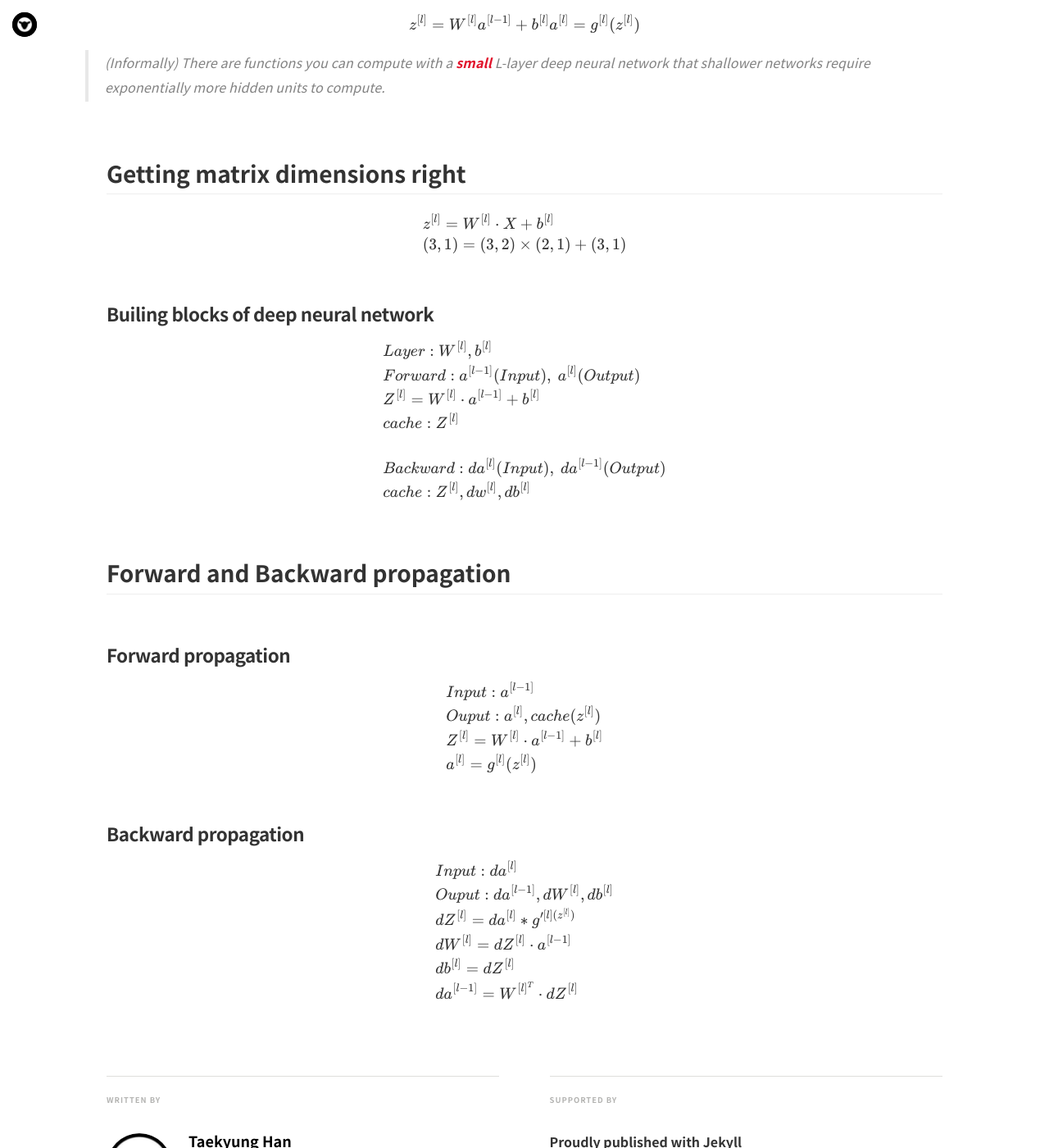
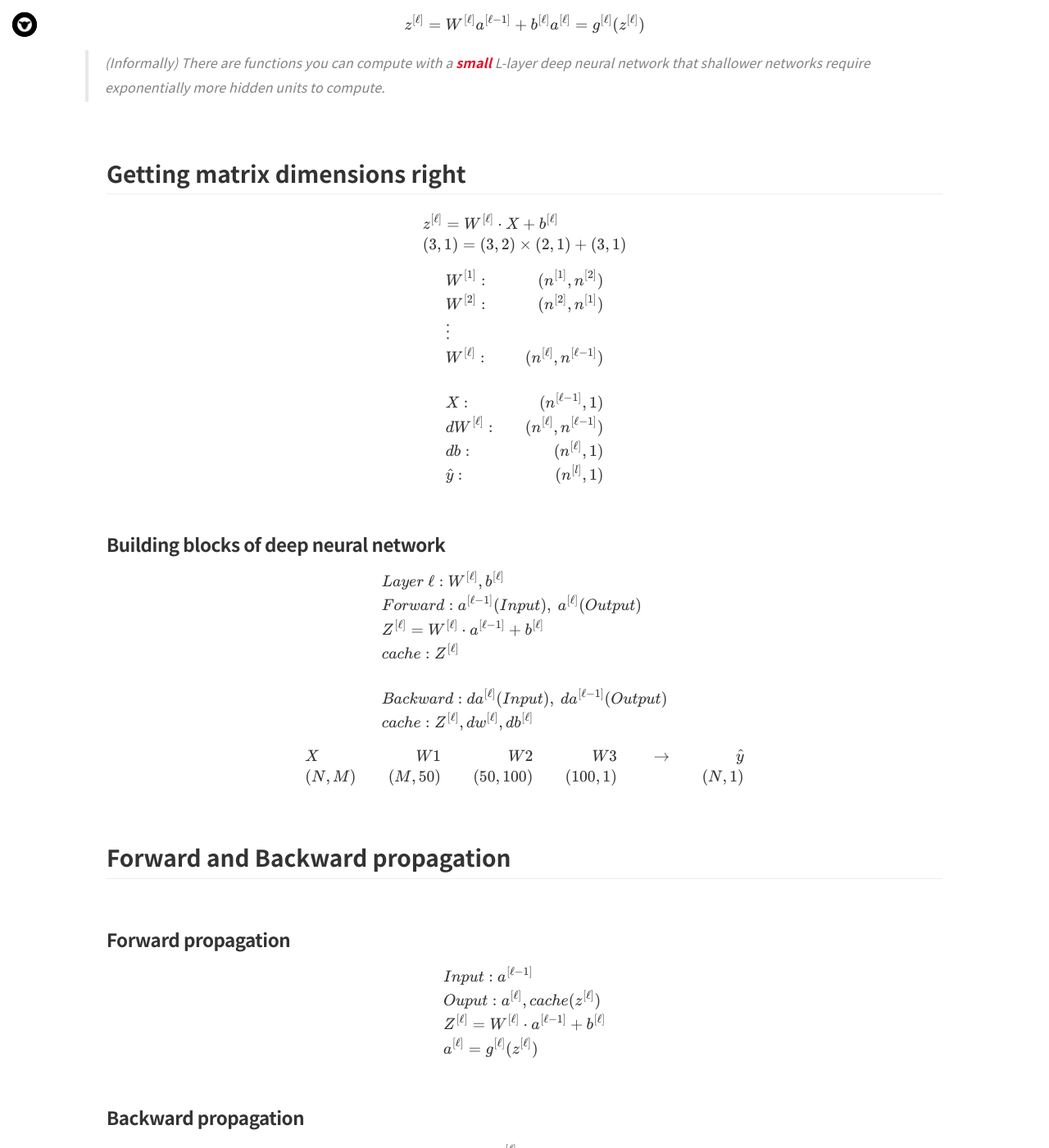
Before and after one commit to Shephexd/shephexd.github.io, a Jekyll site: the page built from _posts/DeepLearning/2019-01-17-Deep_learning(5)-Deep_L-neural_networks.md, in a window 1280 px wide and 1400 px high, scrolled down 2617 px. Shown: the whole window at 82% size. Built offline with Jekyll 4.4.1, drawn with Linux system fonts in a browser that asks for light colours; nearby versions of some CDN libraries; some web fonts are replaced; formulas are drawn with MathJax 3; comment, search, counter and statistics services are not loaded; some of the changed text lies outside the part shown.

Commit message:
UPDATE post for deep learning l-layer

```diff
--- a/_posts/DeepLearning/2019-01-17-Deep_learning(5)-Deep_L-neural_networks.md
+++ b/_posts/DeepLearning/2019-01-17-Deep_learning(5)-Deep_L-neural_networks.md
@@ -21,11 +21,13 @@
 
 The simple meaning of deep neural network is the neural network with many hidden layers.
 
+
+
+<!--more-->
+
 > Actually, Deep learning doesn't mean just deeper neural networks.
 
 
-
-<!--more-->
 
 
 
@@ -148,8 +150,8 @@
 
 
 $$
-z^{[l]} = W^{[l]} a^{[l-1]} + b^{[l]} \\
-a^{[l]} = g^{[l]}(z^{[l]})
+z^{[\ell]} = W^{[\ell]} a^{[\ell-1]} + b^{[\ell]} \\
+a^{[\ell]} = g^{[\ell]}(z^{[\ell]})
 $$
 
 
@@ -169,31 +171,53 @@
 
 $$
 \begin{align}
-& z^{[l]}= W^{[l]} \cdot X + b^{[l]}\\
+& z^{[\ell]}= W^{[\ell]} \cdot X + b^{[\ell]}\\
 & (3, 1) = (3, 2) \times (2, 1) + (3, 1)
+\end{align}
+$$
+
+
+$$
+\begin{align}
+& W^{[1]}:& (n^{[1]}, n^{[2]}) \\
+& W^{[2]}:& (n^{[2]}, n^{[1]}) \\
+& \vdots \\
+& W^{[\ell]}:& (n^{[\ell]}, n^{[\ell-1]}) \\
+\\
+& X:& (n^{[\ell - 1]}, 1) \\
+& dW^{[\ell]}: & (n^{[\ell]}, n^{[\ell - 1]}) \\
+& db: & (n^{[\ell]}, 1) \\
+& \hat{y}:& (n^{[l]}, 1)
 \end{align}
 $$
 
 
 
 
-
-### Builing blocks of deep neural network
+### Building blocks of deep neural network
 
 
 
 $$
 \begin{align}
-& Layer : W^{[l]}, b^{[l]} \\
-& Forward : a^{[l-1]} (Input),\ a^{[l]}(Output) \\
-& Z^{[l]} = W^{[l]} \cdot a^{[l-1]} + b^{[l]} \\
-& cache: Z^{[l]}\\
+& Layer\ \ell : W^{[\ell]}, b^{[\ell]} \\
+& Forward : a^{[\ell-1]} (Input),\ a^{[\ell]}(Output) \\
+& Z^{[\ell]} = W^{[\ell]} \cdot a^{[\ell-1]} + b^{[\ell]} \\
+& cache: Z^{[\ell]}\\
 \\
-& Backward : da^{[l]} (Input),\ da^{[l-1]}(Output) \\
-& cache: Z^{[l]}, dw^{[l]}, db^{[l]}
+& Backward : da^{[\ell]} (Input),\ da^{[\ell-1]}(Output) \\
+& cache: Z^{[\ell]}, dw^{[\ell]}, db^{[\ell]}
 \end{align}
 $$
 
+
+
+$$
+\begin{align}
+&X & W1 && W2& &W3 & & \rightarrow &&\hat{y}\\
+&(N, M) & (M, 50) && (50, 100) & & (100, 1) & & && (N, 1)
+\end{align}
+$$
 
 
 
@@ -213,10 +237,10 @@
 
 $$
 \begin{align}
-& Input: a^{[l-1]} \\
-& Ouput: a^{[l]}, cache(z^{[l]}) \\
-& Z^{[l]} = W^{[l]} \cdot a^{[l-1]} + b^{[l]} \\
-& a^{[l]} = g^{[l]}(z^{[l]})
+& Input: a^{[\ell-1]} \\
+& Ouput: a^{[\ell]}, cache(z^{[\ell]}) \\
+& Z^{[\ell]} = W^{[\ell]} \cdot a^{[\ell-1]} + b^{[\ell]} \\
+& a^{[\ell]} = g^{[\ell]}(z^{[\ell]})
 \end{align}
 $$
 
@@ -228,11 +252,11 @@
 
 $$
 \begin{align}
-&Input: da^{[l]} \\
-&Ouput: da^{[l-1]}, dW^{[l]}, db^{[l]} \\
-& dZ^{[l]} = da^{[l]} * g'^{[l](z^{[l]})}\\
-& dW^{[l]} = dZ^{[l]} \cdot a^{[l-1]} \\
-& db^{[l]} = dZ^{[l]} \\
-& da^{[l-1]} = W^{[l]^{T}} \cdot dZ^{[l]}
+&Input: da^{[\ell]} \\
+&Ouput: da^{[\ell-1]}, dW^{[\ell]}, db^{[\ell]} \\
+& dZ^{[\ell]} = da^{[\ell]} * g'^{[\ell](z^{[\ell]})}\\
+& dW^{[\ell]} = dZ^{[\ell]} \cdot a^{[\ell-1]} \\
+& db^{[\ell]} = dZ^{[\ell]} \\
+& da^{[\ell-1]} = W^{[\ell]^{T}} \cdot dZ^{[\ell]}
 \end{align}
 $$
```
